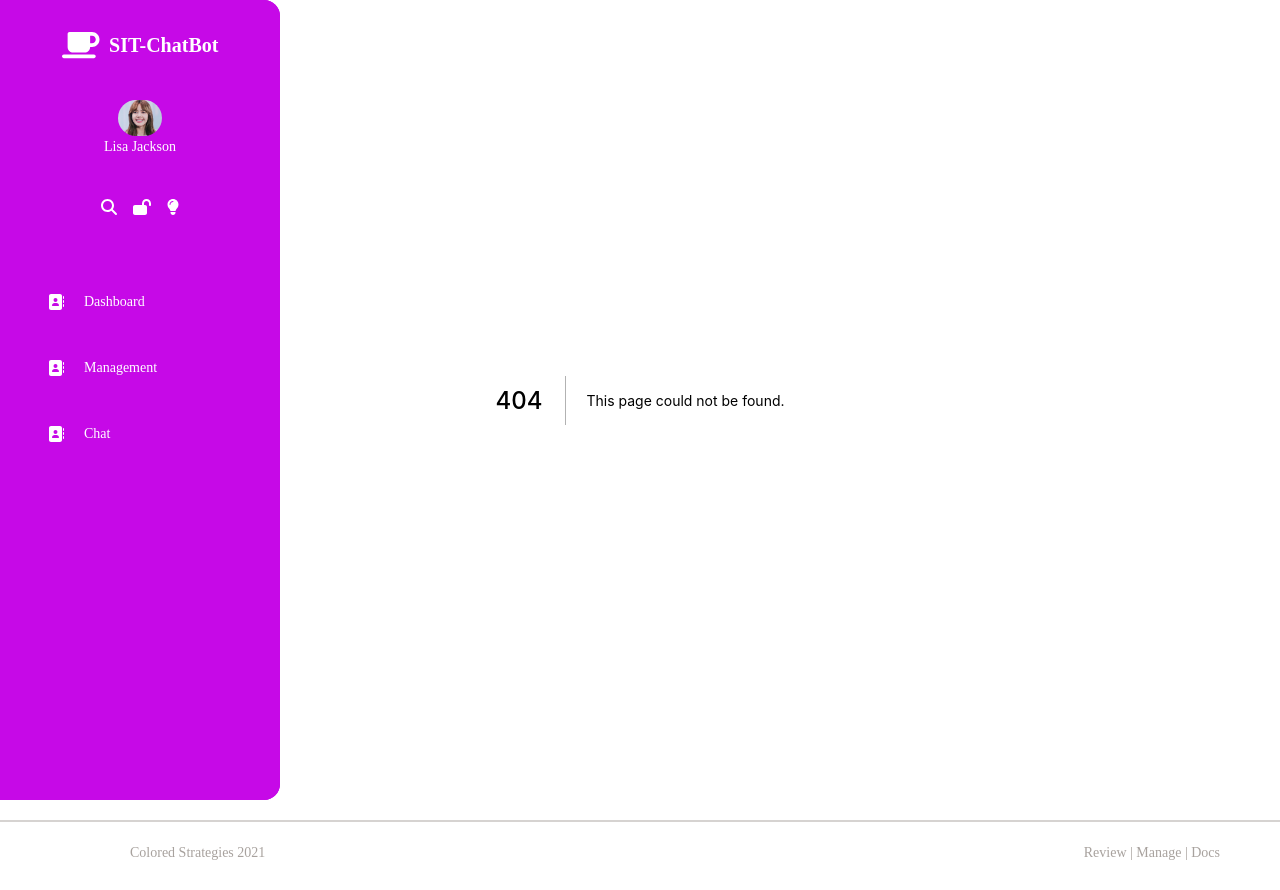
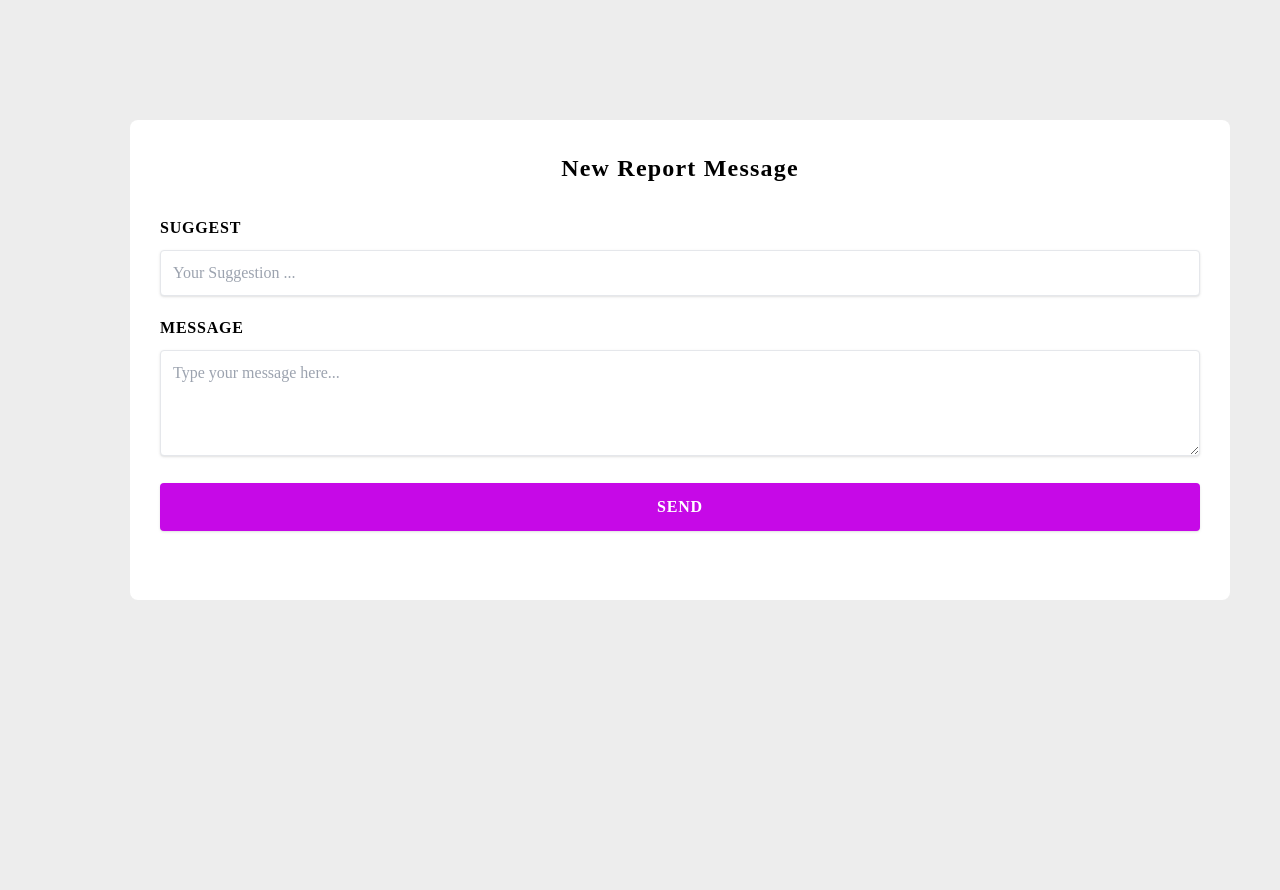
Before and after one commit to INT-365-Project/FrontEnd, a Next.js app: page /report in a window 1280 px wide. Before the commit this address had no page. After the commit the page ends 800 px from the top, so only its background shows below. Built offline with nearby package versions, Linux system fonts and the light colour scheme.

Commit message:
[update] report form , layout

```diff
--- /dev/null
+++ b/components/Reports/ReportForm.tsx
@@ -0,0 +1,56 @@
+import Router from 'next/router';
+import React from 'react'
+import { useForm } from "react-hook-form";
+type FormData = {
+  message: string;
+  suggestMessage: string;
+};
+const ReportForm = () => {
+  const {
+    register,
+    handleSubmit,
+    watch,
+    formState: { errors },
+  } = useForm<FormData>();
+  const onSubmit = (data:FormData)=>{
+    console.log(data)
+    // Router.push('/dashboard')
+  }
+  return (
+    <div className=' lg:pl-[130px] md:pt-[80px] lg:pt-[40px] lg:pr-[50px] w-full min-h-screen '>
+      <form onSubmit={handleSubmit(onSubmit)} className="space-y-[30px]">
+        <div className='bg-white rounded-lg h-screen md:h-[60vh] px-[30px] pt-[140px] md:pt-[30px] md:mt-[80px]'>
+          <div className='flex justify-center font-bold tracking-wider text-[24px] mb-[20px] pb-[10px]'><h1>New Report Message</h1></div>
+        <div className='pb-[20px]'>
+            <label className="text-body font-bold tracking-wider">
+                  SUGGEST
+                </label>
+                <input
+                  className="text-body mt-[10px] shadow appearance-none border rounded w-full py-3 px-3 text-gray-700 leading-tight focus:outline-none focus:shadow-outline"
+                  type="text"
+                  placeholder="Your Suggestion ..."
+                  {...register("suggestMessage", { required: true })}
+                />
+                </div>
+                <div className='pb-[20px]'>
+             <label className="text-body font-bold tracking-wider">
+                MESSAGE
+              </label>
+              <textarea
+                className="text-body mt-[10px]  shadow appearance-none border rounded w-full py-3 px-3 text-gray-700 leading-tight focus:outline-none focus:shadow-outline "
+                rows={4}
+                placeholder="Type your message here..."
+                {...register("message", { required: true })}
+              />
+              </div>
+
+                <button type="submit" className="w-full  shadow rounded py-3 px-3 bg-purple text-white tracking-wider uppercase font-semibold">
+              SEND
+            </button>
+            </div>
+            </form>
+    </div>
+  )
+}
+
+export default ReportForm
--- a/components/common/Layout.tsx
+++ b/components/common/Layout.tsx
@@ -1,5 +1,5 @@
 import { useRouter } from 'next/router';
-import React, { createContext, useContext, useState } from 'react'
+import React, { createContext, useContext, useMemo, useState } from 'react'
 import Footer from './Footer';
 import Sidebar from './Sidebar';
 interface Props {
@@ -10,16 +10,33 @@ export function useNavContext(){
   return useContext(NavContext)
 }
 const Layout: React.FC<Props> = ({ children }) => {
-  const {pathname} = useRouter()
+  const router = useRouter();
   const [isOpen, setIsOpen] = useState<boolean>(true);
+
+  let isSignin = useMemo(() => {
+    if (router.pathname === "/signin") {
+      return true;
+    } else {
+      return false;
+    }
+  }, [router]);
+
+  let isReport = useMemo(() => {
+    if (router.pathname === "/report") {
+      return true;
+    } else {
+      return false;
+    }
+  }, [router]);
+
   return (
     <>
     <NavContext.Provider value={{isOpen,setIsOpen}}>
-     {pathname != "/signin" && <Sidebar/>}
+     {isSignin || !isReport && <Sidebar/>}
      <div onClick={()=>setIsOpen(true)} className='relative'>
         {children}
      </div>
-     {pathname != "/signin" &&  <Footer/>}
+     {isSignin || !isReport &&  "/signin" &&  <Footer/>}
     </NavContext.Provider>
     </>
   )
--- /dev/null
+++ b/pages/report.tsx
@@ -0,0 +1,10 @@
+import React from 'react'
+import ReportForm from '../components/Reports/ReportForm'
+
+const Report = () => {
+  return (
+    <ReportForm/>
+  )
+}
+
+export default Report
```
